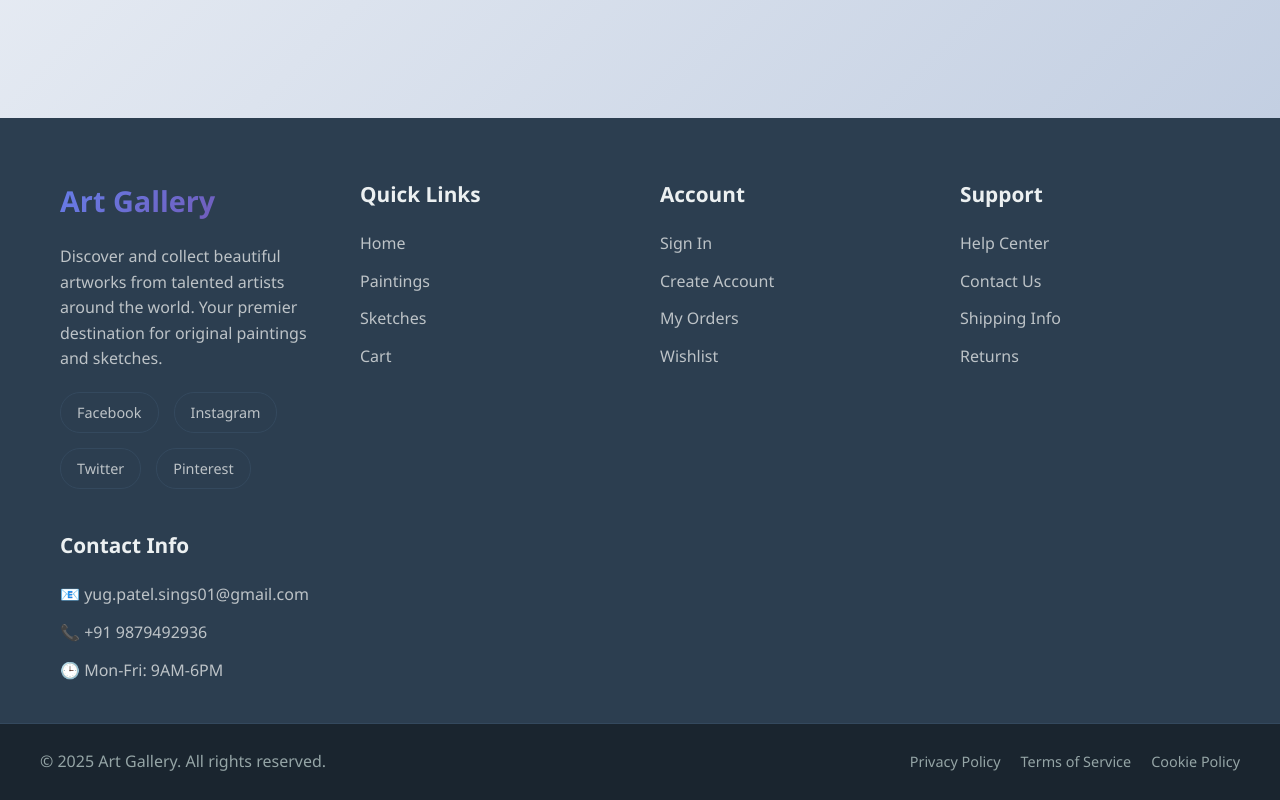
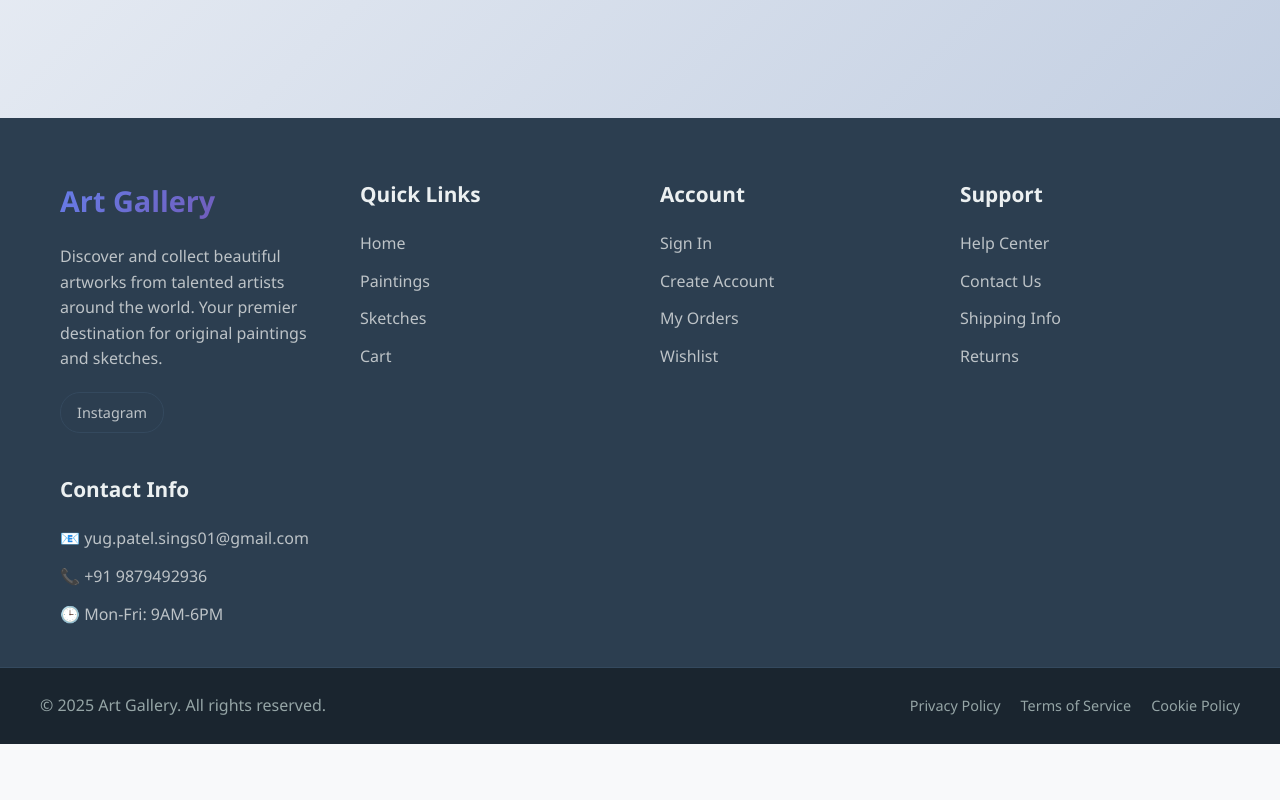
Before and after one commit to yug-patel-13/my-art, a React (Create React App) app in the folder frontend/: page /checkout in a window 1280 px wide. Shown: the part 752-1552 px from the top of the page. After the commit the page ends 1496 px from the top, so only its background shows below. Built offline with nearby package versions, Linux system fonts and the light colour scheme.

Commit message:
changed the anchor links

```diff
--- a/frontend/src/components/Footer.js
+++ b/frontend/src/components/Footer.js
@@ -10,10 +10,10 @@
           <h3>Art Gallery</h3>
           <p>Discover and collect beautiful artworks from talented artists around the world. Your premier destination for original paintings and sketches.</p>
           <div className="social-links">
-            <a href="#" className="social-link">Facebook</a>
-            <a href="#" className="social-link">Instagram</a>
-            <a href="#" className="social-link">Twitter</a>
-            <a href="#" className="social-link">Pinterest</a>
+
+            <a href="https://www.instagram.com/about_art_13/" className="social-link">Instagram</a>
+
+
           </div>
         </div>
 
```
Also changed, not shown: 1 other file (tests, documents, lock files or other folders).
